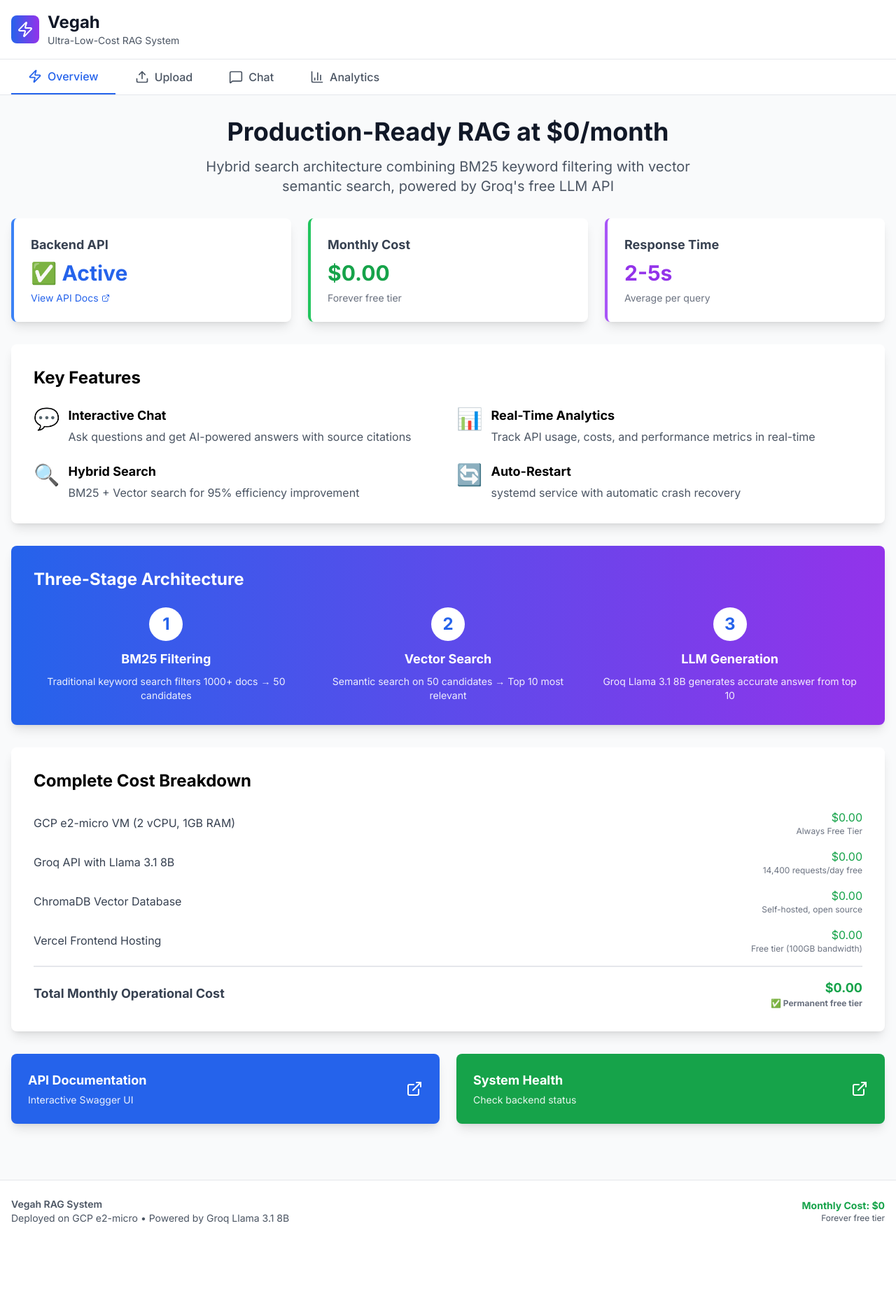
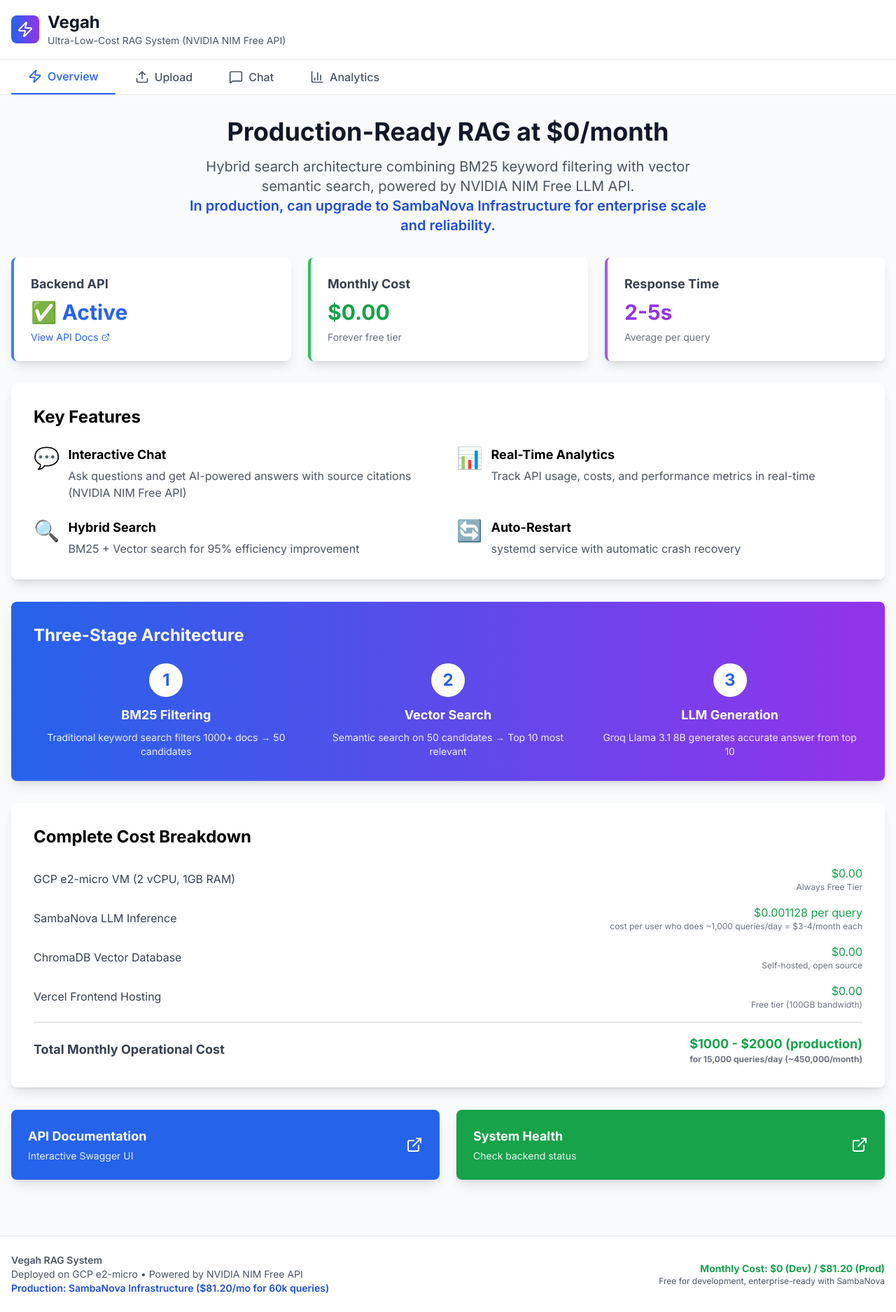
Before and after one commit to mahadevan10/vegah, a Next.js app: page / in a window 1280 px wide. Shown: the whole page at 70% size. Before the commit the page ends 1775 px from the top, so only its background shows below. Built offline with nearby package versions, Linux system fonts and the light colour scheme; no server answers.

Commit message:
chanes to dashboard

```diff
--- a/src/app/page.js
+++ b/src/app/page.js
@@ -45,7 +45,7 @@
               </div>
               <div>
                 <h1 className="text-2xl font-bold text-gray-900">Vegah</h1>
-                <p className="text-sm text-gray-600">Ultra-Low-Cost RAG System</p>
+                <p className="text-sm text-gray-600">Ultra-Low-Cost RAG System (NVIDIA NIM Free API)</p>
               </div>
             </div>
 
@@ -108,11 +108,14 @@
           <div className="flex items-center justify-between text-sm text-gray-600">
             <div>
               <p className="font-semibold">Vegah RAG System</p>
-              <p>Deployed on GCP e2-micro • Powered by Groq Llama 3.1 8B</p>
+              <p>
+                Deployed on GCP e2-micro • Powered by NVIDIA NIM Free API<br/>
+                <span className="text-blue-700 font-semibold">Production: SambaNova Infrastructure ($81.20/mo for 60k queries)</span>
+              </p>
             </div>
             <div className="text-right">
-              <p className="font-bold text-green-600">Monthly Cost: $0</p>
-              <p className="text-xs">Forever free tier</p>
+              <p className="font-bold text-green-600">Monthly Cost: $0 (Dev) / $81.20 (Prod)</p>
+              <p className="text-xs">Free for development, enterprise-ready with SambaNova</p>
             </div>
           </div>
         </div>
@@ -130,7 +133,8 @@
           Production-Ready RAG at $0/month
         </h2>
         <p className="text-xl text-gray-600 max-w-3xl mx-auto">
-          Hybrid search architecture combining BM25 keyword filtering with vector semantic search, powered by Groq's free LLM API
+          Hybrid search architecture combining BM25 keyword filtering with vector semantic search, powered by NVIDIA NIM Free LLM API.<br/>
+          <span className="font-semibold text-blue-700">In production, can upgrade to SambaNova Infrastructure for enterprise scale and reliability.</span>
         </p>
       </div>
 
@@ -169,7 +173,7 @@
           <Feature
             icon="💬"
             title="Interactive Chat"
-            description="Ask questions and get AI-powered answers with source citations"
+            description="Ask questions and get AI-powered answers with source citations (NVIDIA NIM Free API)"
           />
           <Feature
             icon="📊"
@@ -221,9 +225,9 @@
             detail="Always Free Tier"
           />
           <CostItem
-            service="Groq API with Llama 3.1 8B"
-            cost="$0.00"
-            detail="14,400 requests/day free"
+            service="SambaNova LLM Inference"
+            cost="$0.001128 per query"
+            detail="cost per user who does ~1,000 queries/day = $3-4/month each"
           />
           <CostItem
             service="ChromaDB Vector Database"
@@ -238,8 +242,8 @@
           <div className="pt-4 border-t-2 border-gray-200">
             <CostItem
               service="Total Monthly Operational Cost"
-              cost="$0.00"
-              detail="✅ Permanent free tier"
+              cost="$1000 - $2000 (production)"
+              detail="for 15,000 queries/day (~450,000/month)"
               bold
             />
           </div>
--- a/src/components/AnalyticsDashboard.jsx
+++ b/src/components/AnalyticsDashboard.jsx
@@ -1,9 +1,9 @@
 'use client';
 
 import { useState, useEffect } from 'react';
-import { BarChart, Bar, LineChart, Line, XAxis, YAxis, CartesianGrid, Tooltip, ResponsiveContainer } from 'recharts';
 import { DollarSign, Activity, Clock, Database, TrendingUp, Zap } from 'lucide-react';
-import { getStats, getAnalytics } from '../lib/api';
+
+const backendUrl = process.env.NEXT_PUBLIC_API_URL;
 
 export default function AnalyticsDashboard() {
   const [stats, setStats] = useState(null);
@@ -12,18 +12,16 @@
 
   useEffect(() => {
     loadData();
-    const interval = setInterval(loadData, 10000); // Refresh every 10s
+    const interval = setInterval(loadData, 10000);
     return () => clearInterval(interval);
   }, []);
 
   const loadData = async () => {
     try {
-      const [statsData, analyticsData] = await Promise.all([
-        getStats(),
-        Promise.resolve(getAnalytics()),
-      ]);
-      setStats(statsData);
-      setAnalytics(analyticsData);
+      const statsRes = await fetch(`${backendUrl}/health`);
+      const analyticsRes = await fetch(`${backendUrl}/analytics`);
+      setStats(await statsRes.json());
+      setAnalytics(await analyticsRes.json());
       setLoading(false);
     } catch (error) {
       console.error('Failed to load data:', error);
@@ -44,16 +42,16 @@
       {/* Key Metrics */}
       <div className="grid grid-cols-1 md:grid-cols-4 gap-4">
         <MetricCard
-          title="Total Cost"
-          value="$0.00"
-          subtitle="Forever free"
+          title="Total Cost (SambaNova)"
+          value={`$${analytics?.sambanovaCost?.toFixed(2) || '0.00'}`}
+          subtitle="Projected (Prod)"
           icon={<DollarSign className="w-6 h-6" />}
           color="green"
         />
         <MetricCard
           title="Total Queries"
           value={analytics?.totalQueries || 0}
-          subtitle={`${analytics?.usagePercent}% of daily limit`}
+          subtitle="All time"
           icon={<Activity className="w-6 h-6" />}
           color="blue"
         />
@@ -73,64 +71,33 @@
         />
       </div>
 
-      {/* Cost Breakdown */}
-      <div className="bg-white p-6 rounded-lg shadow">
-        <h2 className="text-xl font-bold mb-4 flex items-center">
-          <DollarSign className="w-5 h-5 mr-2 text-green-600" />
-          Cost Tracking
-        </h2>
-        <div className="space-y-3">
-          <CostRow label="GCP e2-micro VM" cost="$0.00" usage="Always Free Tier" />
-          <CostRow label="Groq API" cost="$0.00" usage={`${analytics?.totalQueries || 0} / ${analytics?.groqDailyLimit} calls today`} />
-          <CostRow label="ChromaDB Storage" cost="$0.00" usage="Self-hosted" />
-          <CostRow label="Vercel Hosting" cost="$0.00" usage="Free tier" />
-          <div className="pt-3 border-t-2">
-            <CostRow label="Total Monthly Cost" cost="$0.00" usage="✅ Permanent" bold />
-          </div>
-        </div>
-      </div>
-
-      {/* API Usage Tracking */}
+      {/* Token Usage */}
       <div className="bg-white p-6 rounded-lg shadow">
         <h2 className="text-xl font-bold mb-4 flex items-center">
           <Zap className="w-5 h-5 mr-2 text-yellow-600" />
-          API Usage Tracking
+          LLM Token Usage & Projected Cost (SambaNova)
         </h2>
-
-        {/* Groq API Limit Progress */}
-        <div className="mb-6">
-          <div className="flex justify-between mb-2">
-            <span className="font-medium">Groq API Calls (Daily Limit)</span>
-            <span className="font-bold">{analytics?.totalQueries || 0} / {analytics?.groqLimit}</span>
+        <div className="grid grid-cols-2 gap-4">
+          <div>
+            <div className="font-semibold">Input Tokens</div>
+            <div>{analytics?.totalInputTokens?.toLocaleString() || 0}</div>
           </div>
-          <div className="w-full bg-gray-200 rounded-full h-4">
-            <div
-              className={`h-4 rounded-full transition-all ${
-                parseFloat(analytics?.usagePercent) > 80 ? 'bg-red-500' : 'bg-blue-600'
-              }`}
-              style={{ width: `${analytics?.usagePercent}%` }}
-            />
+          <div>
+            <div className="font-semibold">Output Tokens</div>
+            <div>{analytics?.totalOutputTokens?.toLocaleString() || 0}</div>
           </div>
-          <p className="text-sm text-gray-600 mt-1">
-            {analytics?.groqCallsRemaining} calls remaining today
-          </p>
+          <div>
+            <div className="font-semibold">Total Tokens</div>
+            <div>{analytics?.totalTokens?.toLocaleString() || 0}</div>
+          </div>
+          <div>
+            <div className="font-semibold">Projected Cost</div>
+            <div className="text-green-700 font-bold">${analytics?.sambanovaCost?.toFixed(2) || '0.00'}</div>
+          </div>
         </div>
-
-        {/* Query Chart */}
-        {analytics?.chartData && analytics.chartData.length > 0 && (
-          <div>
-            <h3 className="font-semibold mb-3">Queries by Hour</h3>
-            <ResponsiveContainer width="100%" height={200}>
-              <BarChart data={analytics.chartData}>
-                <CartesianGrid strokeDasharray="3 3" />
-                <XAxis dataKey="hour" />
-                <YAxis />
-                <Tooltip />
-                <Bar dataKey="queries" fill="#3b82f6" />
-              </BarChart>
-            </ResponsiveContainer>
-          </div>
-        )}
+        <div className="mt-4 text-xs text-gray-500">
+          <b>Pricing:</b> $81.20 per 121.6M tokens (SambaNova production tier)
+        </div>
       </div>
 
       {/* Recent Queries */}
@@ -152,22 +119,13 @@
                 <div className="text-right">
                   <p className="text-sm font-bold text-blue-600">{q.responseTime}ms</p>
                   <p className="text-xs text-gray-500">{q.documentsRetrieved} docs</p>
+                  <p className="text-xs text-gray-500">{q.inputTokens} in / {q.outputTokens} out</p>
                 </div>
               </div>
             ))}
           </div>
         </div>
       )}
-
-      {/* System Status */}
-      <div className="bg-white p-6 rounded-lg shadow">
-        <h2 className="text-xl font-bold mb-4">System Status</h2>
-        <div className="grid grid-cols-1 md:grid-cols-3 gap-4">
-          <StatusCard label="BM25 Retriever" status={stats?.retriever_status?.bm25 || 'inactive'} />
-          <StatusCard label="Vector Search" status={stats?.retriever_status?.vector || 'inactive'} />
-          <StatusCard label="LLM (Groq)" status="active" />
-        </div>
-      </div>
     </div>
   );
 }
```
